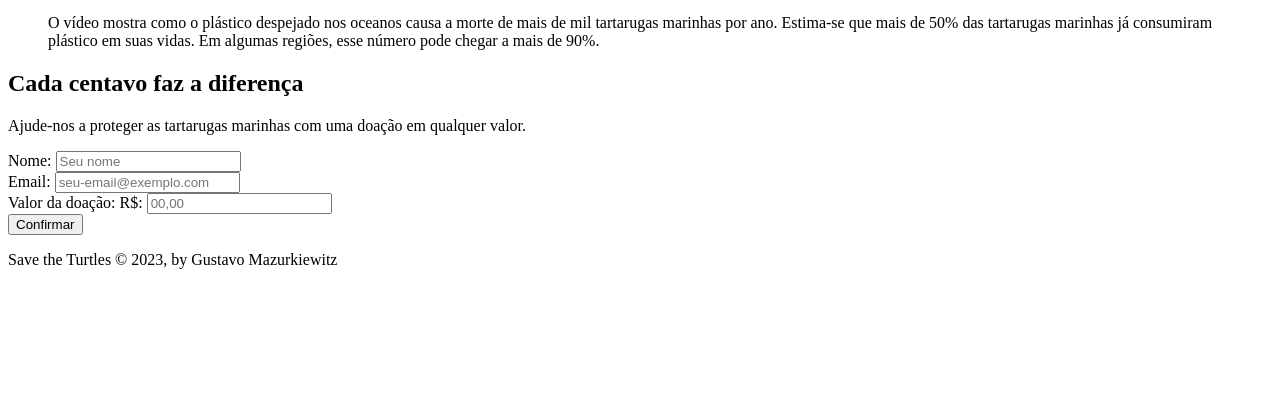
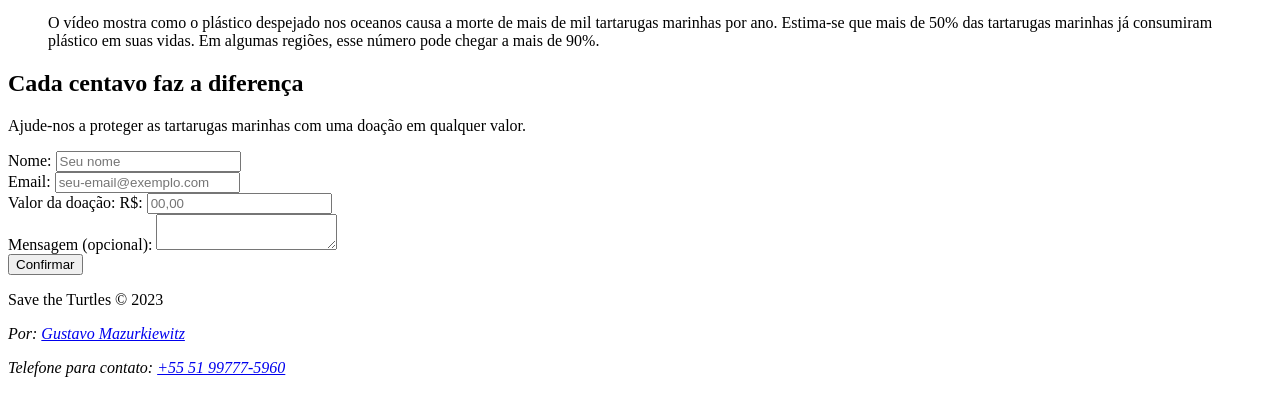
Before and after one commit to GustavoMaz/save-the-turtles-landing, a plain HTML site: page index.html in a window 1280 px wide. Shown: the part 644-1037 px from the top of the page. Before the commit the page ends 929 px from the top, so only its background shows below. Drawn offline with Linux system fonts and the light colour scheme.

Commit message:
Rodapé e informações de contato

```diff
--- a/index.html
+++ b/index.html
@@ -50,13 +50,20 @@
                         <label for="donation-amount">Valor da doação: R$:</label>
                         <input type="number" name="donation-amount" id="donation-amount" placeholder="00,00">
                         <br>
+                        <label for="message">Mensagem (opcional): </label>
+                        <textarea id="message" name="message"></textarea>
+                        <br>
                         <input type="submit" value="Confirmar">
                     </form>
                 </section>
             </main>
 
             <footer>
-                <p lang="en">Save the Turtles &copy; 2023, by Gustavo Mazurkiewitz</p>
+                <p lang="en">Save the Turtles &copy; 2023</p>
+                <address>
+                    <p>Por: <a href="mailto:gmazurkiewitz@gmail.com">Gustavo Mazurkiewitz</a></p>
+                    <p>Telefone para contato: <a href="https://wa.me/5551997775860">+55 51 99777-5960</a></p>
+                </address>
             </footer>
         </body>
     </body>
```
